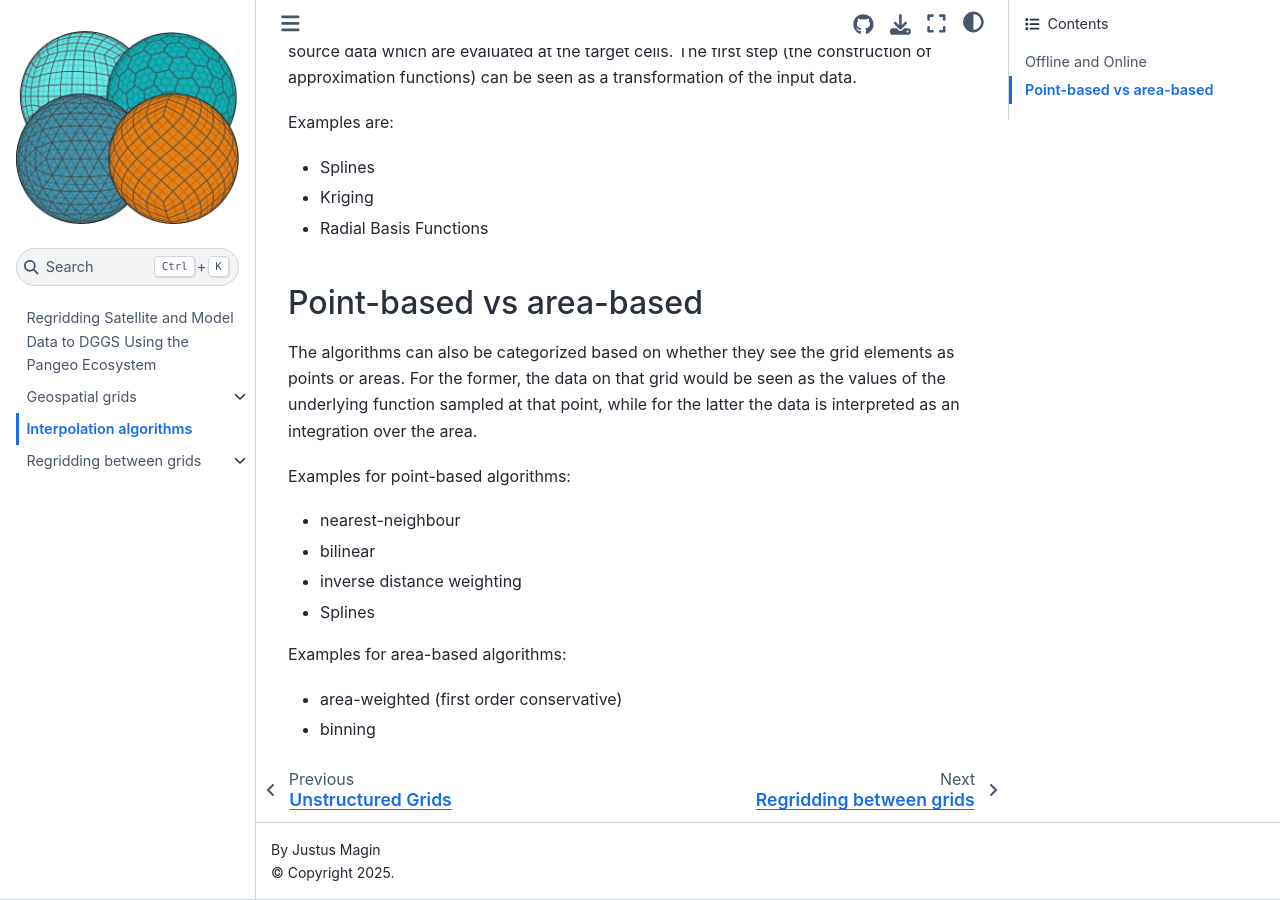
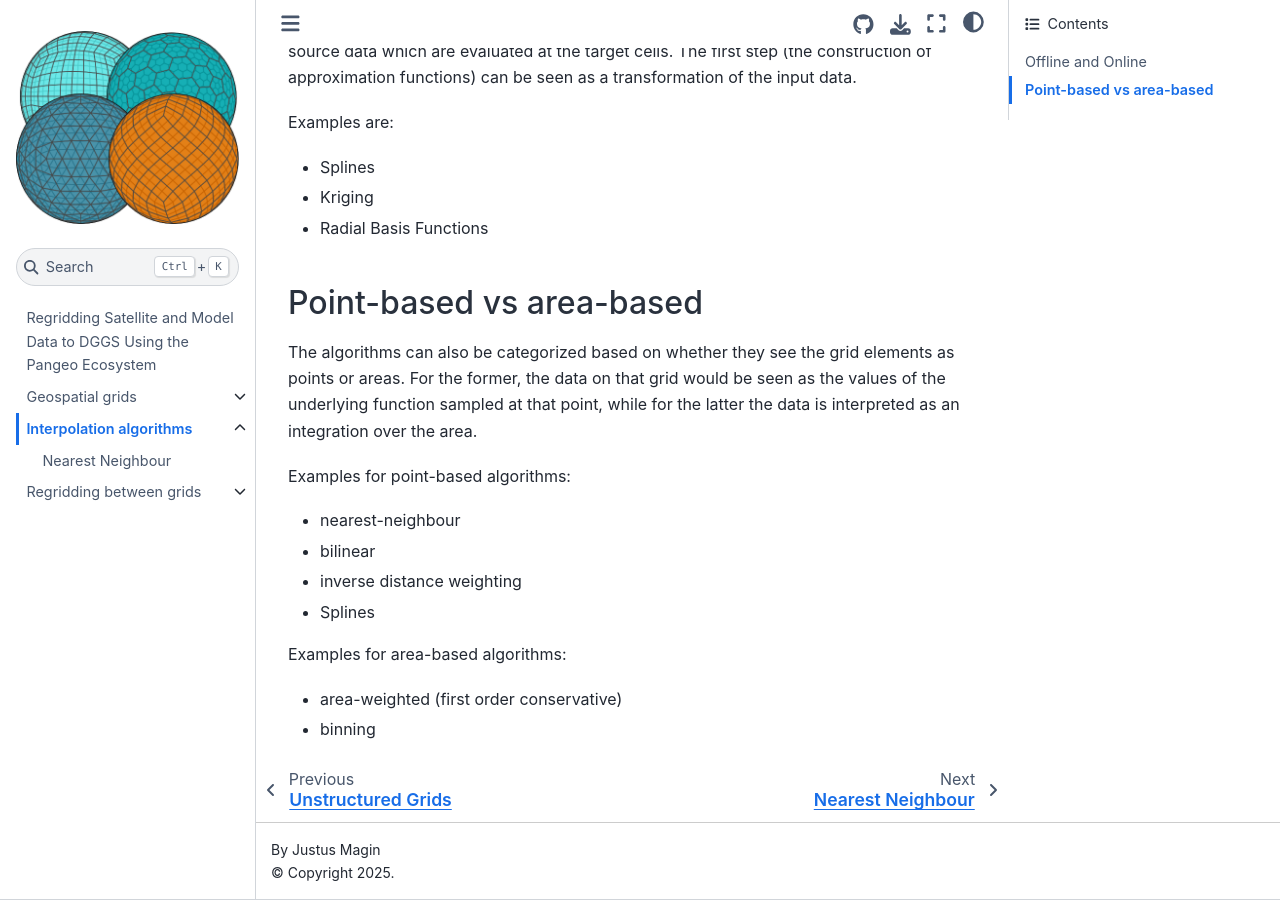
Before and after one commit to keewis/regridding-ecosystem-overview, a Jupyter Book: the page built from docs/algorithms/index.md, in a window 1280 px wide and 900 px high, scrolled down 927 px. Built offline with Jupyter Book 1.0.4 settings and Sphinx 7.4.7 and the Sphinx Book theme 1.1.4, drawn with Linux system fonts in a browser that asks for light colours.

Commit message:
add the nearest-neighbour description to the toc

```diff
--- a/docs/_toc.yml
+++ b/docs/_toc.yml
@@ -11,6 +11,8 @@ chapters:
       - file: grid-types/dggs
       - file: grid-types/unstructured
   - file: algorithms/index
+    sections:
+      - file: algorithms/nearest-neighbour
   - file: regridding/index
     sections:
       - file: regridding/xesmf-h3
```
